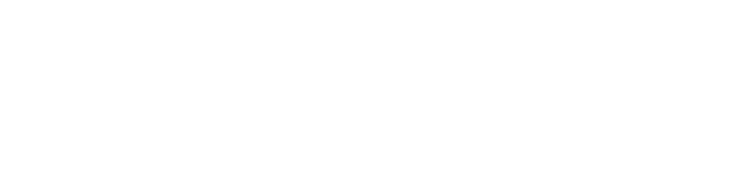
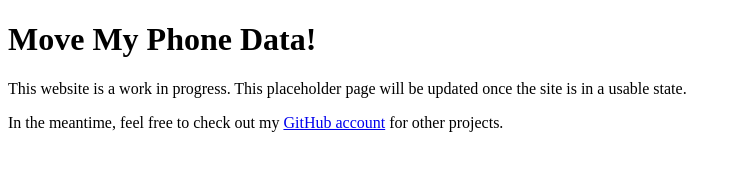
Before and after one commit to digital-diplomat/movemyphonedata.com, a plain HTML site: page index.html in a window 1280 px wide. Shown: the whole page, without its empty margins (0-741 px from the left). Drawn offline with Linux system fonts and the light colour scheme.

Commit message:
Added placeholder page

```diff
--- a/index.html
+++ b/index.html
@@ -5,3 +5,8 @@
     </title>
     <link rel="shortcut icon" type="image/png" href='assets/favicon.png'/>
 </head>
+<body>
+    <h1>Move My Phone Data!</h1>
+    <p>This website is a work in progress. This placeholder page will be updated once the site is in a usable state.</p>
+    <p>In the meantime, feel free to check out my <a href="https://github.com/digital-diplomat">GitHub account</a> for other projects.</p>
+</body>
```
